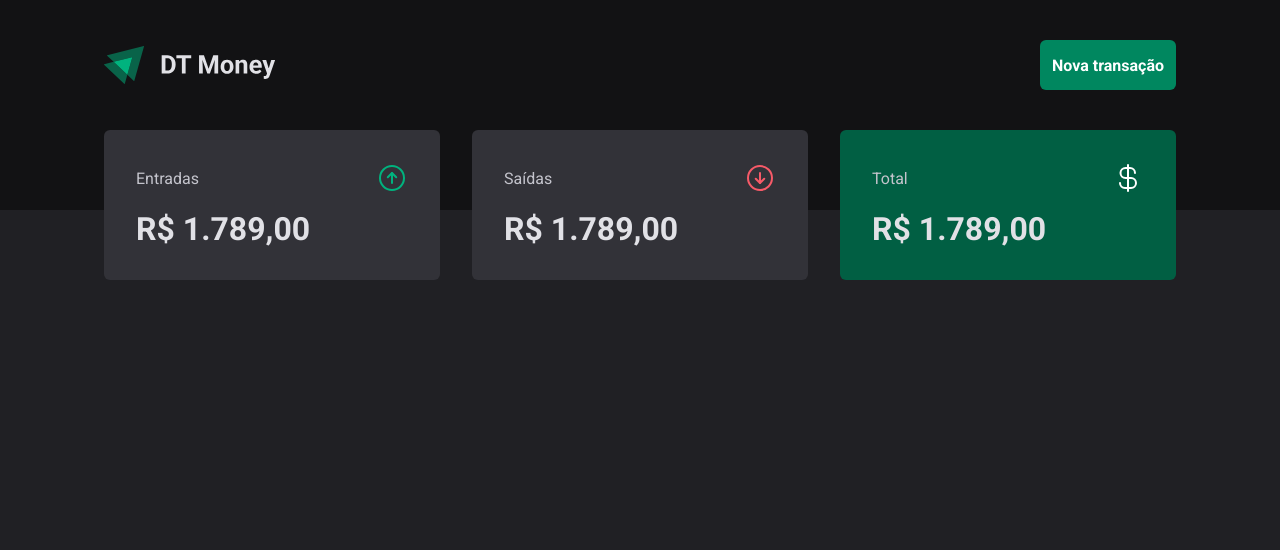
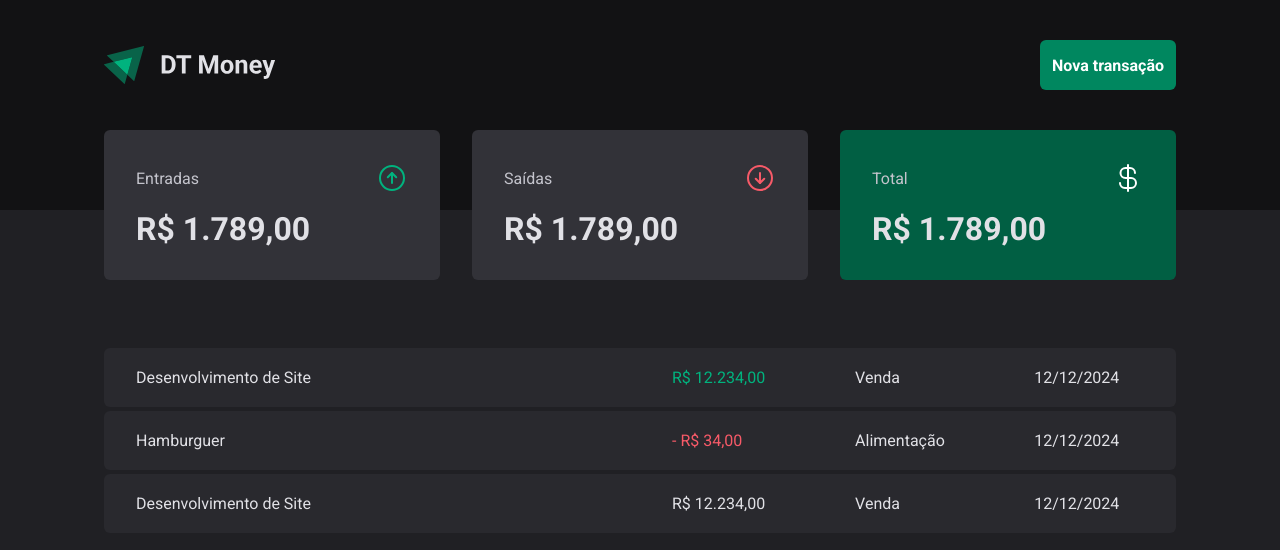
Before and after one commit to EmanuelQuintino/DT-Money-Ignite, a React (Vite) app: page / in a window 1280 px wide. Shown: the top 550 px of the page. Built offline with nearby package versions, Linux system fonts and the light colour scheme.

Commit message:
add component table

```diff
--- a/src/components/Summary/index.tsx
+++ b/src/components/Summary/index.tsx
@@ -16,7 +16,7 @@ export function Summary() {
       <SummaryCard>
         <header>
           <span>Saídas</span>
-          <ArrowCircleDown size={32} color="#f75a68" />
+          <ArrowCircleDown size={32} color="#F75A68" />
         </header>
 
         <strong>R$ 1.789,00</strong>
--- a/src/pages/Transactions/index.tsx
+++ b/src/pages/Transactions/index.tsx
@@ -1,12 +1,48 @@
 import { Header } from "../../components/Header";
 import { Summary } from "../../components/Summary";
-import { Container } from "./style";
+import {
+  Container,
+  PriceHighlight,
+  TransactionsContainer,
+  TransactionsTable,
+} from "./style";
 
 export function Transactions() {
   return (
     <Container>
       <Header />
       <Summary />
+
+      <TransactionsContainer>
+        <TransactionsTable>
+          <tbody>
+            <tr>
+              <td width={"50%"}>Desenvolvimento de Site</td>
+              <td>
+                <PriceHighlight variant="income">R$ 12.234,00</PriceHighlight>
+              </td>
+              <td>Venda</td>
+              <td>12/12/2024</td>
+            </tr>
+
+            <tr>
+              <td width={"50%"}>Hamburguer</td>
+              <td>
+                <PriceHighlight>- R$ 34,00</PriceHighlight>
+              </td>
+              <td>Alimentação</td>
+              <td>12/12/2024</td>
+            </tr>
+
+            <tr>
+              <td width={"50%"}>Desenvolvimento de Site</td>
+              <td>R$ 12.234,00</td>
+              <td>Venda</td>
+              <td>12/12/2024</td>
+            </tr>
+          </tbody>
+        </TransactionsTable>
+      </TransactionsContainer>
     </Container>
   );
 }
--- a/src/pages/Transactions/style.ts
+++ b/src/pages/Transactions/style.ts
@@ -1,3 +1,39 @@
 import styled from "styled-components";
 
 export const Container = styled.div``;
+
+export const TransactionsContainer = styled.main`
+  width: 100%;
+  max-width: 112rem;
+  margin: 6.4rem auto 0;
+  padding: 0 2.4rem;
+`;
+
+export const TransactionsTable = styled.table`
+  width: 100%;
+  border-collapse: separate;
+  border-spacing: 0 0.4rem;
+  margin-top: 2.4rem;
+
+  td {
+    padding: 2rem 3.2rem;
+    background: ${({ theme }) => theme["gray-700"]};
+
+    &:first-child {
+      border-radius: 6px 0 0 6px;
+    }
+
+    &:last-child {
+      border-radius: 0 6px 6px 0;
+    }
+  }
+`;
+
+type PriceHighlightProps = {
+  variant?: "income" | "outcome";
+};
+
+export const PriceHighlight = styled.span<PriceHighlightProps>`
+  color: ${({ variant, theme }) =>
+    variant == "income" ? theme["green-300"] : theme["red-300"]};
+`;
```
